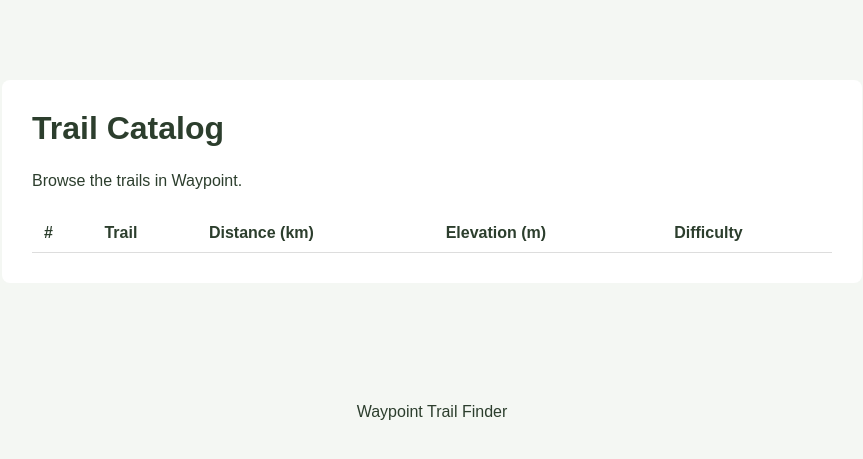
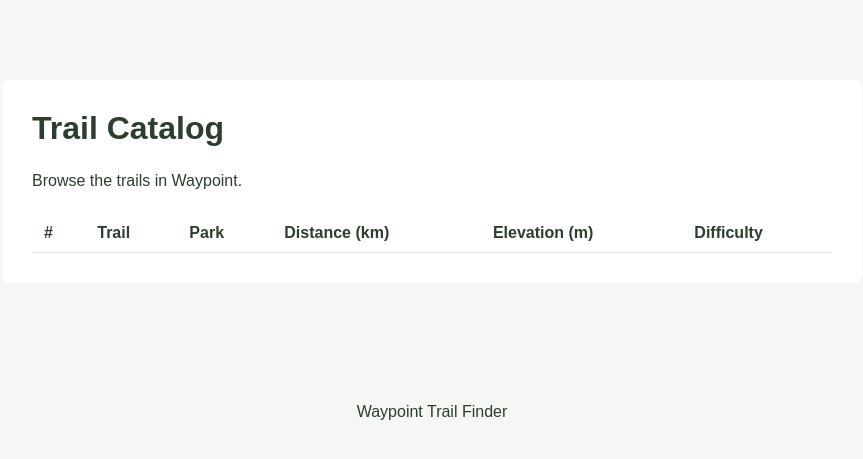
Before and after one commit to Kavithanair2/Waypoint, a Django app: page /trails/ in a window 1280 px wide. Shown: the part 48-507 px from the top of the page, without its empty margins (208-1071 px from the left). Run offline with Django 4.2, Linux system fonts and the light colour scheme; data that the repository does not hold is empty.

Commit message:
week 13: add park pages and relationship query

```diff
--- a/templates/catalog.html
+++ b/templates/catalog.html
@@ -11,6 +11,7 @@
     <tr>
         <th>#</th>
         <th>Trail</th>
+        <th>Park</th>
         <th>Distance (km)</th>
         <th>Elevation (m)</th>
         <th>Difficulty</th>
@@ -21,6 +22,7 @@
     <tr>
         <td>{{ forloop.counter }}</td>
         <td>{{ trail.name }}</td>
+        <td>{{ trail.park }}</td>
         <td>{{ trail.distance|floatformat:1 }}</td>
         <td>{{ trail.elevation }}</td>
         <td>
--- a/trails/urls.py
+++ b/trails/urls.py
@@ -6,4 +6,5 @@ from . import views
 urlpatterns = [
     path("", views.catalog, name="trail_catalog"),
     path("<int:trail_id>/", views.detail, name="trail_detail"),
+    path("parks/<int:park_id>/", views.park_detail, name="park_detail"),
 ]
--- a/trails/views.py
+++ b/trails/views.py
@@ -3,7 +3,7 @@ from django.shortcuts import get_object_or_404, render
 from waypoint_core.distance import Distance
 from waypoint_core.trail_types import DayHike
 
-from .models import Trail
+from .models import Park, Trail
 
 
 def catalog(request):
@@ -33,3 +33,16 @@ def detail(request, trail_id):
             "estimated_time": estimated_time,
         },
     )
+
+def park_detail(request, park_id):
+    park = get_object_or_404(Park, id=park_id)
+    trails = park.trail_set.all().order_by("distance_km")
+
+    return render(
+        request,
+        "park_detail.html",
+        {
+            "park": park,
+            "trails": trails,
+        },
+    )
```
Also changed, not shown: templates/park_detail.html (added, +27 -0 lines).
